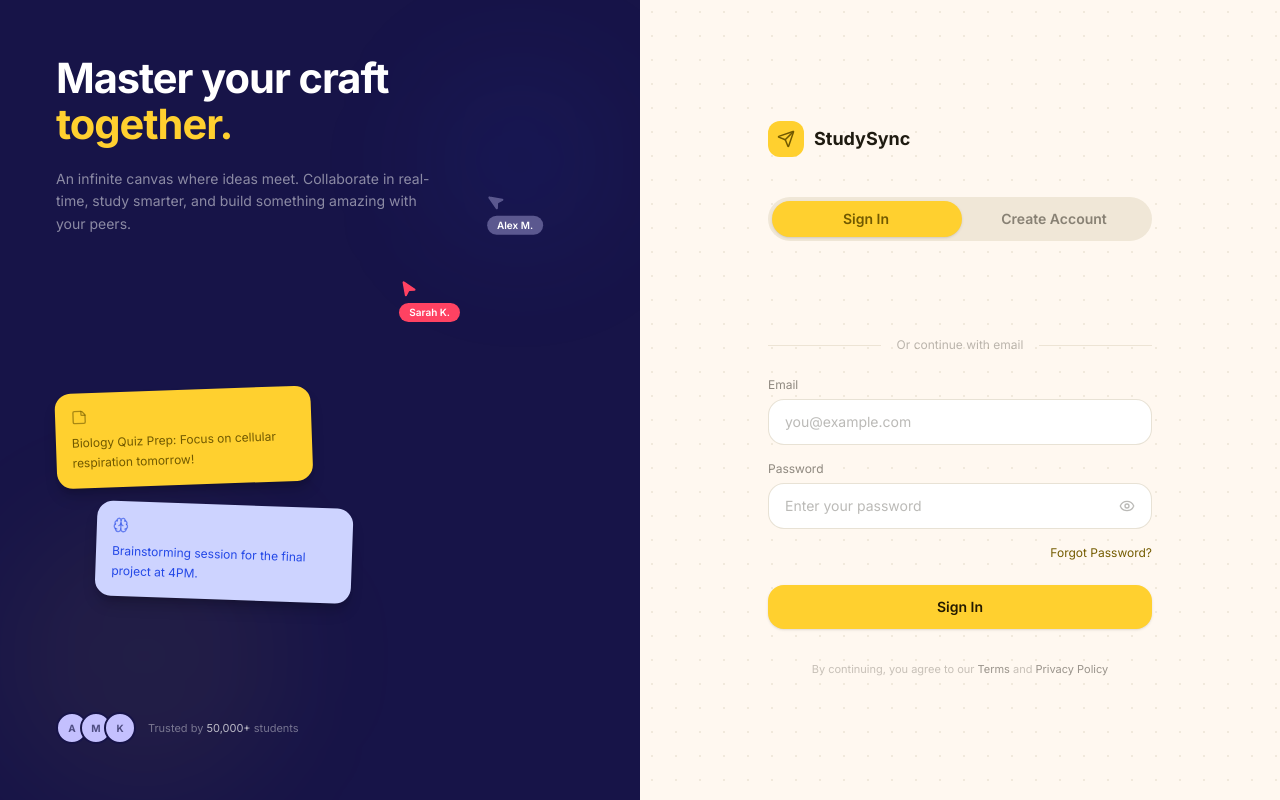
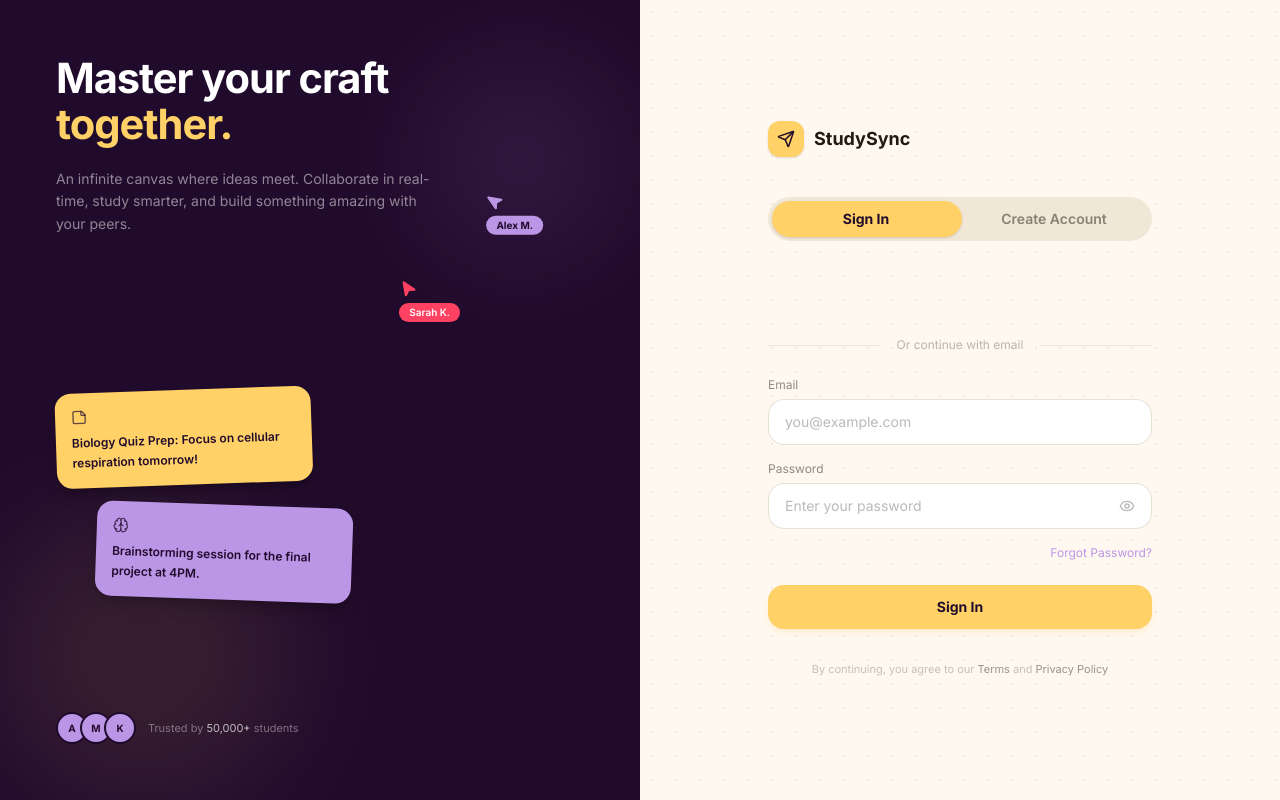
Before and after one commit to Manish546-gif/studysync, a React (Vite) app in the folder client/: page /login in a window 1280 px wide. Built offline with nearby package versions, Linux system fonts and the light colour scheme; no server answers.

Commit message:
style(auth): update login and registration color scheme to Dark Purple, Wisteria, and Sunglow

```diff
--- a/client/src/pages/Login.jsx
+++ b/client/src/pages/Login.jsx
@@ -52,12 +52,12 @@ export default function Login() {
         initial={{ x: -60, opacity: 0 }}
         animate={{ x: 0, opacity: 1 }}
         transition={{ type: 'spring', stiffness: 200, damping: 28 }}
-        className="hidden lg:flex relative w-1/2 flex-col justify-between bg-[#171448] p-10 xl:p-14 overflow-hidden"
+        className="hidden lg:flex relative w-1/2 flex-col justify-between bg-[#210B2C] p-10 xl:p-14 overflow-hidden"
       >
         <div className="relative z-10 max-w-[28rem]">
           <h1 className="font-display text-[2.6rem] leading-[1.1] font-bold text-white tracking-tight">
             Master your craft <br />
-            <span className="text-primary-container">together.</span>
+            <span className="text-[#FFD166]">together.</span>
           </h1>
           <p className="mt-5 text-sm leading-relaxed text-white/50 max-w-[24rem]">
             An infinite canvas where ideas meet. Collaborate in real-time, study
@@ -69,20 +69,20 @@ export default function Login() {
           <motion.div
             animate={{ y: [0, -6, 0] }}
             transition={{ duration: 4, repeat: Infinity, ease: 'easeInOut' }}
-            className="w-64 rounded-2xl bg-primary-container p-4 shadow-lg shadow-black/20 -rotate-2"
+            className="w-64 rounded-2xl bg-[#FFD166] p-4 shadow-lg shadow-black/20 -rotate-2"
           >
-            <StickyNote size={16} className="text-on-primary-container/60 mb-2" />
-            <p className="text-xs leading-relaxed font-medium text-on-primary-container">
+            <StickyNote size={16} className="text-[#210B2C]/70 mb-2" />
+            <p className="text-xs leading-relaxed font-semibold text-[#210B2C]">
               Biology Quiz Prep: Focus on cellular respiration tomorrow!
             </p>
           </motion.div>
           <motion.div
             animate={{ y: [0, -8, 0] }}
             transition={{ duration: 5, repeat: Infinity, ease: 'easeInOut', delay: 1.2 }}
-            className="w-64 rounded-2xl bg-tertiary-container p-4 shadow-lg shadow-black/20 rotate-2 ml-10"
+            className="w-64 rounded-2xl bg-[#BC96E6] p-4 shadow-lg shadow-black/20 rotate-2 ml-10"
           >
-            <Brain size={16} className="text-on-tertiary-container/60 mb-2" />
-            <p className="text-xs leading-relaxed font-medium text-on-tertiary-container">
+            <Brain size={16} className="text-[#210B2C]/70 mb-2" />
+            <p className="text-xs leading-relaxed font-semibold text-[#210B2C]">
               Brainstorming session for the final project at 4PM.
             </p>
           </motion.div>
@@ -93,8 +93,8 @@ export default function Login() {
           transition={{ duration: 6, repeat: Infinity, ease: 'easeInOut' }}
           className="absolute top-48 right-24 z-20"
         >
-          <MousePointer2 size={18} className="text-secondary -rotate-12" fill="currentColor" />
-          <span className="mt-1 inline-block rounded-full bg-secondary px-2.5 py-0.5 text-[10px] font-semibold text-white">
+          <MousePointer2 size={18} className="text-[#BC96E6] -rotate-12" fill="currentColor" />
+          <span className="mt-1 inline-block rounded-full bg-[#BC96E6] px-2.5 py-0.5 text-[10px] font-bold text-[#210B2C]">
             Alex M.
           </span>
         </motion.div>
@@ -112,7 +112,7 @@ export default function Login() {
         <div className="relative z-10 flex items-center gap-3">
           <div className="flex -space-x-2">
             {['A', 'M', 'K'].map((init, i) => (
-              <div key={i} className="w-8 h-8 rounded-full border-2 border-[#171448] bg-secondary-container flex items-center justify-center text-[10px] font-bold text-on-secondary-container font-display">
+              <div key={i} className="w-8 h-8 rounded-full border-2 border-[#210B2C] bg-[#BC96E6] flex items-center justify-center text-[10px] font-bold text-[#210B2C] font-display">
                 {init}
               </div>
             ))}
@@ -122,8 +122,8 @@ export default function Login() {
           </p>
         </div>
 
-        <div className="absolute bottom-0 left-0 w-72 h-72 bg-primary-container/5 rounded-full blur-3xl pointer-events-none" />
-        <div className="absolute top-20 right-10 w-40 h-40 bg-tertiary/10 rounded-full blur-3xl pointer-events-none" />
+        <div className="absolute bottom-0 left-0 w-72 h-72 bg-[#FFD166]/10 rounded-full blur-3xl pointer-events-none" />
+        <div className="absolute top-20 right-10 w-40 h-40 bg-[#BC96E6]/15 rounded-full blur-3xl pointer-events-none" />
       </motion.div>
 
       {/* Right panel — form */}
@@ -137,8 +137,8 @@ export default function Login() {
 
         <div className="relative z-10 w-full max-w-[24rem]">
           <div className="flex items-center gap-2.5 mb-10">
-            <div className="w-9 h-9 rounded-xl bg-primary-container flex items-center justify-center">
-              <Send size={18} className="text-on-primary-container" />
+            <div className="w-9 h-9 rounded-xl bg-[#FFD166] flex items-center justify-center shadow-sm">
+              <Send size={18} className="text-[#210B2C]" />
             </div>
             <span className="font-display text-lg font-bold text-on-surface">StudySync</span>
           </div>
@@ -147,7 +147,7 @@ export default function Login() {
             <motion.div
               layout
               transition={{ type: 'spring', stiffness: 400, damping: 30 }}
-              className="absolute top-1 bottom-1 w-[calc(50%-2px)] rounded-full bg-primary-container shadow-sm"
+              className="absolute top-1 bottom-1 w-[calc(50%-2px)] rounded-full bg-[#FFD166] shadow-sm"
               style={{ left: isLogin ? '4px' : 'calc(50% + 0px)' }}
             />
             {['Sign In', 'Create Account'].map((tab, i) => (
@@ -156,7 +156,7 @@ export default function Login() {
                 onClick={() => { setIsLogin(i === 0); setError('') }}
                 className="relative z-10 flex-1 py-2 text-sm font-semibold rounded-full transition-colors"
               >
-                <span className={isLogin === (i === 0) ? 'text-on-primary-container' : 'text-on-surface/50'}>
+                <span className={isLogin === (i === 0) ? 'text-[#210B2C] font-bold' : 'text-on-surface/50'}>
                   {tab}
                 </span>
               </button>
@@ -216,7 +216,7 @@ export default function Login() {
               {!isLogin && (
                 <motion.div variants={fieldVariants}>
                   <label className="block text-xs font-medium text-on-surface/50 mb-1.5">Full Name</label>
-                  <div className="flex items-center rounded-2xl border border-outline-variant/50 bg-surface-container-lowest px-4 py-3 transition-all focus-within:border-primary-container focus-within:shadow-[0_0_0_3px_rgba(255,208,47,0.15)]">
+                  <div className="flex items-center rounded-2xl border border-outline-variant/50 bg-surface-container-lowest px-4 py-3 transition-all focus-within:border-[#FFD166] focus-within:shadow-[0_0_0_3px_rgba(255,209,102,0.25)]">
                     <input
                       type="text"
                       value={name}
@@ -230,7 +230,7 @@ export default function Login() {
 
               <motion.div variants={fieldVariants}>
                 <label className="block text-xs font-medium text-on-surface/50 mb-1.5">Email</label>
-                <div className="flex items-center rounded-2xl border border-outline-variant/50 bg-surface-container-lowest px-4 py-3 transition-all focus-within:border-primary-container focus-within:shadow-[0_0_0_3px_rgba(255,208,47,0.15)]">
+                <div className="flex items-center rounded-2xl border border-outline-variant/50 bg-surface-container-lowest px-4 py-3 transition-all focus-within:border-[#FFD166] focus-within:shadow-[0_0_0_3px_rgba(255,209,102,0.25)]">
                   <input
                     type="email"
                     value={email}
@@ -243,7 +243,7 @@ export default function Login() {
 
               <motion.div variants={fieldVariants}>
                 <label className="block text-xs font-medium text-on-surface/50 mb-1.5">Password</label>
-                <div className="flex items-center rounded-2xl border border-outline-variant/50 bg-surface-container-lowest px-4 py-3 transition-all focus-within:border-primary-container focus-within:shadow-[0_0_0_3px_rgba(255,208,47,0.15)]">
+                <div className="flex items-center rounded-2xl border border-outline-variant/50 bg-surface-container-lowest px-4 py-3 transition-all focus-within:border-[#FFD166] focus-within:shadow-[0_0_0_3px_rgba(255,209,102,0.25)]">
                   <input
                     type={showPw ? 'text' : 'password'}
                     value={password}
@@ -263,7 +263,7 @@ export default function Login() {
 
               {isLogin && (
                 <motion.div variants={fieldVariants} className="flex justify-end">
-                  <span className="text-xs font-medium text-primary hover:underline cursor-pointer">
+                  <span className="text-xs font-medium text-[#BC96E6] hover:text-[#a87ed4] hover:underline cursor-pointer">
                     Forgot Password?
                   </span>
                 </motion.div>
@@ -275,7 +275,7 @@ export default function Login() {
                   disabled={submitting}
                   whileHover={{ scale: 1.005 }}
                   whileTap={{ scale: 0.985 }}
-                  className="w-full py-3 rounded-2xl bg-primary-container text-on-primary-fixed text-sm font-semibold overflow-hidden shadow-sm hover:shadow-md transition-shadow flex items-center justify-center gap-2 disabled:opacity-60"
+                  className="w-full py-3 rounded-2xl bg-[#FFD166] text-[#210B2C] text-sm font-bold overflow-hidden shadow-md shadow-[#FFD166]/20 hover:bg-[#ffe085] transition-all flex items-center justify-center gap-2 disabled:opacity-60"
                 >
                   {submitting ? <Loader2 size={16} className="animate-spin" /> : null}
                   {isLogin ? 'Sign In' : 'Create Account'}
```
